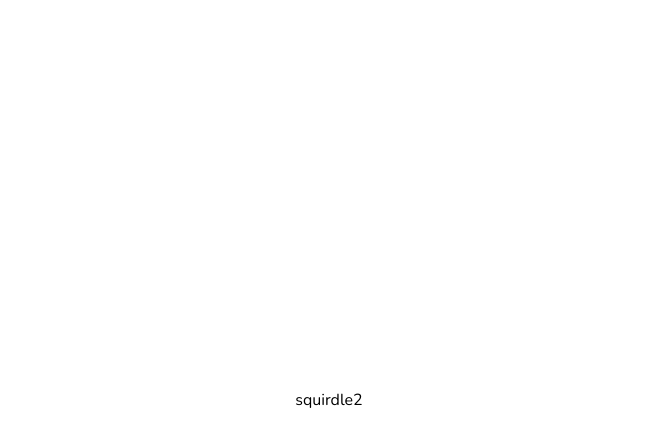
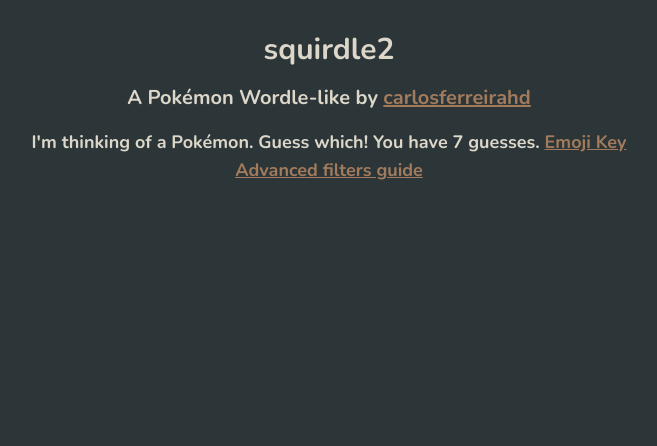
Before and after one commit to carlosferreirahd/squirdle2, a React (Create React App) app: page / in a window 1280 px wide. Shown: the top 446 px of the page, without its empty margins (311-968 px from the left). Built offline with nearby package versions, Linux system fonts and the light colour scheme.

Commit message:
feat: rendering header text contents

```diff
--- a/src/App.tsx
+++ b/src/App.tsx
@@ -1,9 +1,10 @@
 import React from 'react';
+import { Game } from '@pages';
 
 function App() {
   return (
-    <div className="flex justify-center items-center min-h-screen min-w-max">
-      <span>squirdle2</span>
+    <div className="flex justify-center min-h-screen min-w-max bg-background p-8">
+      <Game />
     </div>
   );
 }
--- /dev/null
+++ b/src/components/HeaderInfo/index.tsx
@@ -0,0 +1,26 @@
+export function HeaderInfo() {
+  return (
+    <>
+      <h1 className="text-foreground font-extrabold text-3xl">
+        squirdle2
+      </h1>
+
+      <h2 className="text-foreground font-extrabold text-xl">
+        A Pokémon Wordle-like by&nbsp;
+        <a
+          className="text-link underline"
+          href="https://github.com/carlosferreirahd"
+          target="_blank"
+          rel="noopener noreferrer"
+        >
+          carlosferreirahd
+        </a>
+      </h2>
+
+      <h3 className="text-foreground font-extrabold text-lg">
+        <p>I'm thinking of a Pokémon. Guess which! You have 7 guesses. <span className="text-center text-link underline">Emoji Key</span></p>
+        <p className="text-center text-link underline">Advanced filters guide</p>
+      </h3>
+    </>
+  );
+}
--- /dev/null
+++ b/src/components/index.ts
@@ -0,0 +1 @@
+export { HeaderInfo } from './HeaderInfo';
--- /dev/null
+++ b/src/pages/Game/index.tsx
@@ -0,0 +1,9 @@
+import { HeaderInfo } from "@components";
+
+export function Game() {
+  return (
+    <main className="flex flex-col items-center gap-4">
+      <HeaderInfo />
+    </main>
+  );
+}
--- /dev/null
+++ b/src/pages/index.ts
@@ -0,0 +1 @@
+export { Game } from './Game';
--- a/tailwind.config.js
+++ b/tailwind.config.js
@@ -3,6 +3,11 @@ module.exports = {
   darkMode: false, // or 'media' or 'class'
   theme: {
     extend: {},
+    colors: {
+      'background': '#2C3639',
+      'foreground': '#DCD7C9',
+      'link': '#A27B5C',
+    },
   },
   variants: {
     extend: {},
```
